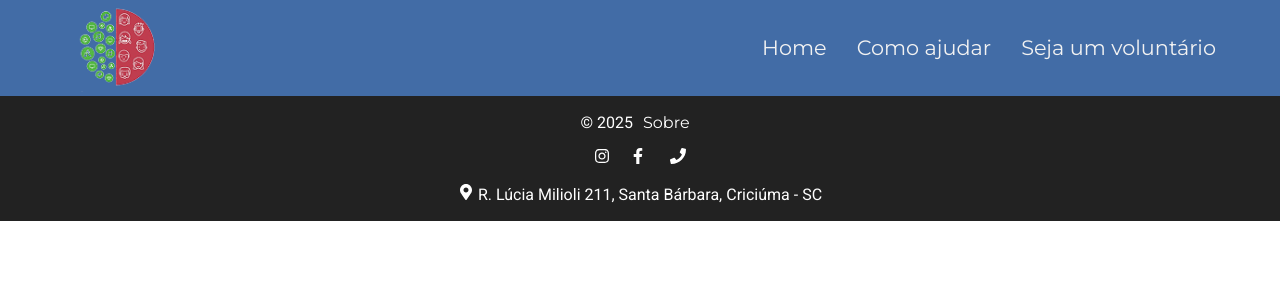
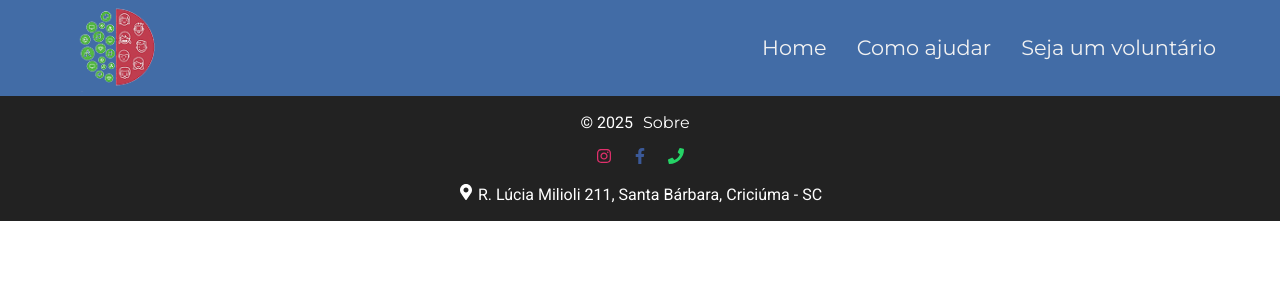
Before and after one commit to MarxWesley/projeto_extensao_III, a React (Create React App) app: page /comoajudar in a window 1280 px wide. Shown: the top 300 px of the page. Built offline with nearby package versions, Linux system fonts and the light colour scheme.

Commit message:
changing the footer icons

```diff
--- a/src/components/Footer/Footer.jsx
+++ b/src/components/Footer/Footer.jsx
@@ -9,22 +9,34 @@ const Footer = () => {
       <a href="/sobre">Sobre</a>
       </p>
       <nav>
-        <a href="https://www.instagram.com/ieediomicio/"
+      <a
+        href="https://www.instagram.com/ieediomicio/"
         target="_blank"
         rel="noopener noreferrer"
-        title="Instagram">
-        <FaInstagram/></a>
+        title="Instagram"
+        className={styles.instagram}
+      >
+        <FaInstagram />
+      </a>
 
-        <a href="https://www.facebook.com/p/IEE-Diomício-Freitas-100066695940896/?locale=pt_BR&_rdr"
-          target="_blank"
-          rel="noopener noreferrer"
-          title="Facebook">
-          <FaFacebookF/>  </a>
+      <a
+        href="https://www.facebook.com/p/IEE-Diomício-Freitas-100066695940896/?locale=pt_BR&_rdr"
+        target="_blank"
+        rel="noopener noreferrer"
+        title="Facebook"
+        className={styles.facebook}
+      >
+        <FaFacebookF />
+      </a>
 
-          <a href="#" //vai dar aviso que nao vai redirecionar pra nada, mas da pra rodar suave
-          rel="noopener noreferrer"
-          title="(48) 3433-8235">
-          <FaPhone/></a>
+      <a
+        href="tel:+554834338235"
+        rel="noopener noreferrer"
+        title="(48) 3433-8235"
+        className={styles.phone}
+      >
+        <FaPhone />
+      </a>
 
         </nav>
 
--- a/src/components/Footer/Footer.module.css
+++ b/src/components/Footer/Footer.module.css
@@ -14,3 +14,16 @@
   .footer a:hover {
     text-decoration: underline;
   }
+
+
+  .instagram svg {
+    color: #E1306C;
+  }
+
+  .facebook svg {
+    color: #3b5998;
+  }
+
+  .phone svg {
+    color: #25D366;
+  }
```
